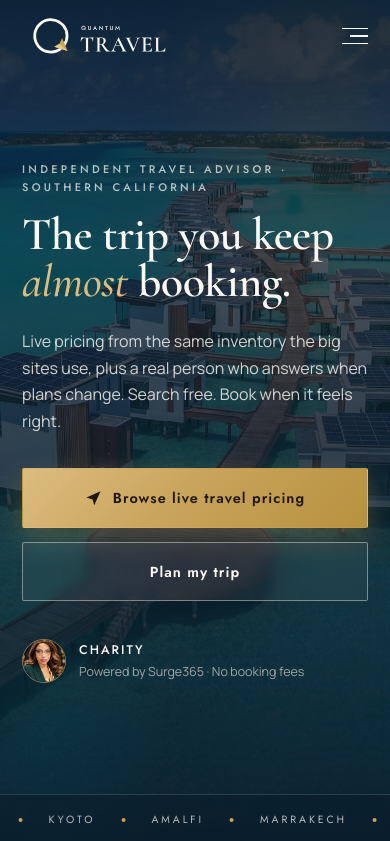
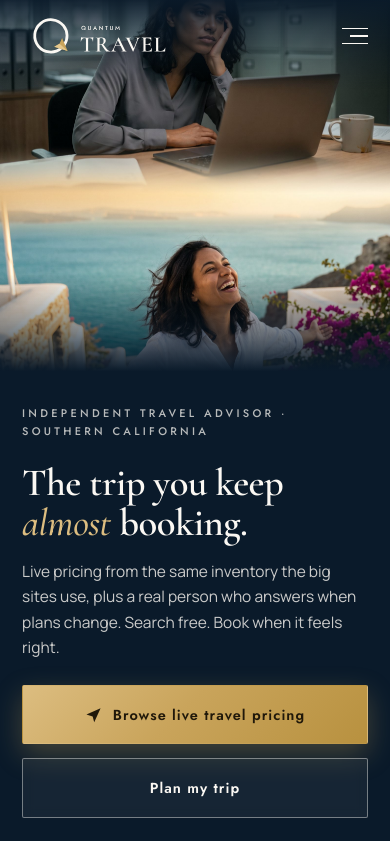
Before and after one commit to charity-ai/quantum-travel-site, a plain HTML site: page index.html in a window 390 px wide. Shown: the top 841 px of the page. Drawn offline with nearby package versions, Linux system fonts and the light colour scheme.

Commit message:
Rebuild hero as a before-and-after split with a racially ambiguous lead

```diff
--- a/index.html
+++ b/index.html
@@ -12,13 +12,13 @@
 <meta property="og:url" content="https://quantumtravel365.com/">
 <meta property="og:title" content="Quantum Travel">
 <meta property="og:description" content="The trip you keep almost booking. Live travel pricing, planned by a human.">
-<meta property="og:image" content="https://quantumtravel365.com/assets/places/hero-maldives.jpg">
-<meta property="og:image:width" content="2400">
-<meta property="og:image:height" content="1350">
+<meta property="og:image" content="https://quantumtravel365.com/assets/places/og-image.jpg">
+<meta property="og:image:width" content="1200">
+<meta property="og:image:height" content="675">
 <meta name="twitter:card" content="summary_large_image">
 <meta name="twitter:title" content="Quantum Travel">
 <meta name="twitter:description" content="The trip you keep almost booking. Live travel pricing, planned by a human.">
-<meta name="twitter:image" content="https://quantumtravel365.com/assets/places/hero-maldives.jpg">
+<meta name="twitter:image" content="https://quantumtravel365.com/assets/places/og-image.jpg">
 <link rel="icon" href="assets/brand/logo-icon.svg" type="image/svg+xml">
 <link rel="icon" href="assets/brand/favicon-32.png" sizes="32x32" type="image/png">
 <link rel="apple-touch-icon" href="assets/brand/app-icon-180.png">
@@ -35,7 +35,7 @@
   "alternateName": "Quantum Travel Co.",
   "description": "Independent travel advisory offering live pricing on flights, hotels, cruises and packages, planned by a human.",
   "url": "https://quantumtravel365.com/",
-  "image": "https://quantumtravel365.com/assets/places/hero-maldives.jpg",
+  "image": "https://quantumtravel365.com/assets/places/og-image.jpg",
   "founder": { "@type": "Person", "name": "Charity", "jobTitle": "Independent Travel Advisor" },
   "areaServed": { "@type": "Country", "name": "United States" },
   "knowsAbout": ["Flights","Hotels","Cruises","All-inclusive resorts","Honeymoons","Group travel","Travel insurance"],
@@ -77,13 +77,7 @@
 
 <!-- HERO -->
 <section class="hero" id="top">
-  <div class="hero-media">
-    <img src="assets/places/hero-maldives.jpg" alt="Overwater villas on a turquoise lagoon in the Maldives" fetchpriority="high">
-  </div>
-  <div class="hero-veil" aria-hidden="true"></div>
-  <div class="hero-wash" aria-hidden="true"></div>
-
-  <div class="wrap hero-inner">
+  <div class="hero-grid">
     <div class="hero-copy">
       <p class="eyebrow light reveal">Independent travel advisor · Southern California</p>
       <h1 class="reveal">The trip you keep<br><em>almost</em> booking.</h1>
@@ -103,8 +97,11 @@
         </div>
       </div>
     </div>
+    <div class="hero-visual">
+      <img src="assets/places/hero-transformation.jpg" alt="The same traveler at a desk, bored with the week, and laughing with her arms open on a sunlit Mediterranean terrace" fetchpriority="high">
+      <div class="hero-visual-grad" aria-hidden="true"></div>
+    </div>
   </div>
-
   <div class="hero-strip">
     <div class="marquee">
       <div class="marquee-track">
--- a/styles.css
+++ b/styles.css
@@ -81,26 +81,24 @@ p{color:var(--ink)}
 .mobile-menu .btn{font-family:var(--label);font-size:14px;margin-top:10px;align-self:flex-start}
 
 /* ---------- hero ---------- */
-.hero{position:relative;min-height:100vh;min-height:100svh;display:flex;flex-direction:column;justify-content:center;overflow:hidden;background:var(--navy)}
-.hero-media{position:absolute;inset:0;z-index:0}
-.hero-media img{width:100%;height:100%;object-fit:cover;object-position:center;transform:scale(1.06);animation:heroZoom 14s var(--ease) forwards}
-@keyframes heroZoom{to{transform:scale(1)}}
-.hero-veil{position:absolute;inset:0;z-index:1;background:
-  linear-gradient(100deg,rgba(10,26,42,.97) 0%,rgba(10,26,42,.93) 32%,rgba(10,26,42,.72) 52%,rgba(10,26,42,.24) 80%,rgba(10,26,42,.34) 100%),
-  linear-gradient(0deg,rgba(10,26,42,.98) 0%,rgba(10,26,42,.35) 26%,transparent 55%)}
-.hero-wash{position:absolute;inset:0;z-index:2;pointer-events:none;mix-blend-mode:soft-light;opacity:.85;
-  background:
-    radial-gradient(60% 55% at 82% 18%,rgba(240,168,104,.75),transparent 70%),
-    radial-gradient(45% 45% at 12% 82%,rgba(47,198,184,.55),transparent 72%)}
-.hero-inner{position:relative;z-index:3;width:100%;padding-top:120px;padding-bottom:130px}
-.hero-copy{max-width:760px}
-.hero h1{color:var(--ivory);margin:6px 0 0}
-.hero-sub{color:rgba(251,248,243,.82);font-size:18px;line-height:1.65;max-width:530px;margin-top:24px}
-.hero-cta{display:flex;flex-wrap:wrap;gap:14px;margin-top:34px}
-.hero-trust{display:flex;align-items:center;gap:13px;margin-top:38px}
-.hero-trust img{width:50px;height:50px;border-radius:50%;object-fit:cover;border:1px solid rgba(201,164,91,.65)}
+.hero{position:relative;min-height:100vh;min-height:100svh;display:flex;flex-direction:column;overflow:hidden;background:var(--navy)}
+.hero-grid{flex:1;display:grid;grid-template-columns:minmax(0,52%) minmax(0,48%);min-height:0}
+.hero-copy{display:flex;flex-direction:column;justify-content:center;padding:128px 44px 118px max(32px,calc((100vw - 1240px)/2))}
+.hero-copy > *{max-width:565px}
+.hero h1{color:var(--ivory);margin:8px 0 0;font-size:clamp(40px,4.6vw,66px);line-height:1.03}
+.hero-sub{color:rgba(251,248,243,.8);font-size:17.5px;line-height:1.65;margin-top:22px}
+.hero-cta{display:flex;flex-wrap:wrap;gap:14px;margin-top:32px}
+.hero-trust{display:flex;align-items:center;gap:13px;margin-top:36px}
+.hero-trust img{width:48px;height:48px;border-radius:50%;object-fit:cover;border:1px solid rgba(201,164,91,.65)}
 .hero-trust strong{display:block;font-family:var(--label);font-size:12.5px;letter-spacing:.16em;text-transform:uppercase;color:var(--ivory);font-weight:500}
 .hero-trust span{display:block;font-size:12.5px;color:rgba(251,248,243,.6);margin-top:2px}
+.hero-visual{position:relative;overflow:hidden;background:#0d2233}
+.hero-visual img{width:100%;height:100%;object-fit:cover;object-position:50% 44%;animation:heroZoom 16s var(--ease) forwards}
+@keyframes heroZoom{from{transform:scale(1.05)}to{transform:scale(1)}}
+.hero-visual-grad{position:absolute;inset:0;pointer-events:none;background:
+  linear-gradient(90deg,var(--navy) 0%,rgba(10,26,42,.82) 6%,rgba(10,26,42,.34) 18%,rgba(10,26,42,.08) 30%,transparent 42%),
+  linear-gradient(180deg,rgba(10,26,42,.9) 0%,rgba(10,26,42,.32) 13%,transparent 27%),
+  linear-gradient(0deg,rgba(10,26,42,.96) 0%,rgba(10,26,42,.28) 15%,transparent 30%)}
 
 .hero-strip{position:absolute;left:0;right:0;bottom:0;z-index:4;border-top:1px solid rgba(251,248,243,.14);background:rgba(10,26,42,.4);backdrop-filter:blur(6px);overflow:hidden}
 .marquee{overflow:hidden;padding:16px 0}
@@ -287,7 +285,7 @@ section{position:relative}
 @media (prefers-reduced-motion:reduce){
   *{animation-duration:.01ms!important;animation-iteration-count:1!important;transition-duration:.01ms!important;scroll-behavior:auto!important}
   .reveal{opacity:1;transform:none}
-  .hero-media img{transform:none}
+  .hero-visual img{transform:none}
 }
 
 /* ---------- responsive ---------- */
@@ -316,13 +314,20 @@ section{position:relative}
   .nav-inner{height:72px}
   .nav-logo img{width:162px}
   .nav.solid .nav-logo img{width:150px}
-  .hero-inner{padding-top:110px;padding-bottom:110px}
-  .hero-veil{background:linear-gradient(180deg,rgba(10,26,42,.92) 0%,rgba(10,26,42,.74) 28%,rgba(10,26,42,.86) 72%,rgba(10,26,42,.97) 100%)}
-  .hero-wash{opacity:.5}
-  .hero-sub{font-size:16px}
-  .hero-cta{flex-direction:column;align-items:stretch}
+  .hero-grid{grid-template-columns:1fr}
+  .hero-visual{order:-1;height:44vh;min-height:330px;max-height:390px}
+  .hero-visual img{object-position:50% 42%}
+  .hero-visual-grad{background:
+    linear-gradient(180deg,rgba(10,26,42,.95) 0%,rgba(10,26,42,.55) 10%,transparent 24%),
+    linear-gradient(0deg,var(--navy) 0%,rgba(10,26,42,.55) 10%,transparent 26%)}
+  .hero-copy{padding:34px 22px 40px;max-width:none}
+  .hero-copy > *{max-width:none}
+  .hero h1{font-size:clamp(36px,9.9vw,48px)}
+  .hero-sub{font-size:15.5px;margin-top:16px}
+  .hero-cta{flex-direction:column;align-items:stretch;margin-top:24px}
   .hero-cta .btn{width:100%}
-  .hero-trust img{width:44px;height:44px}
+  .hero-trust{margin-top:26px}
+  .hero-trust img{width:42px;height:42px}
   .value{padding:70px 0}
   .value-grid{grid-template-columns:1fr}
   .value-item{border-right:0;border-bottom:1px solid var(--line);padding:22px 0}
```
Also changed, not shown: assets/places/hero-maldives.jpg (deleted), assets/places/hero-transformation.jpg (added), assets/places/og-image.jpg (added).
